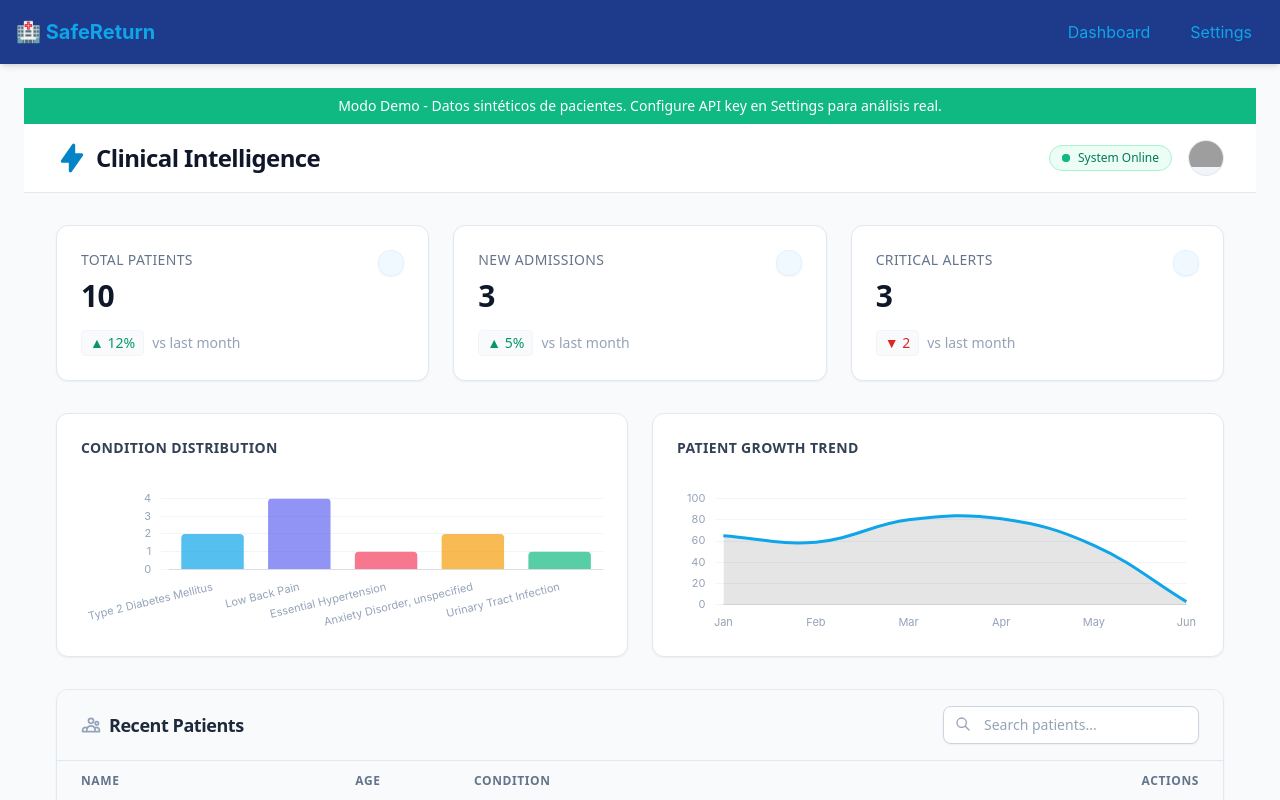
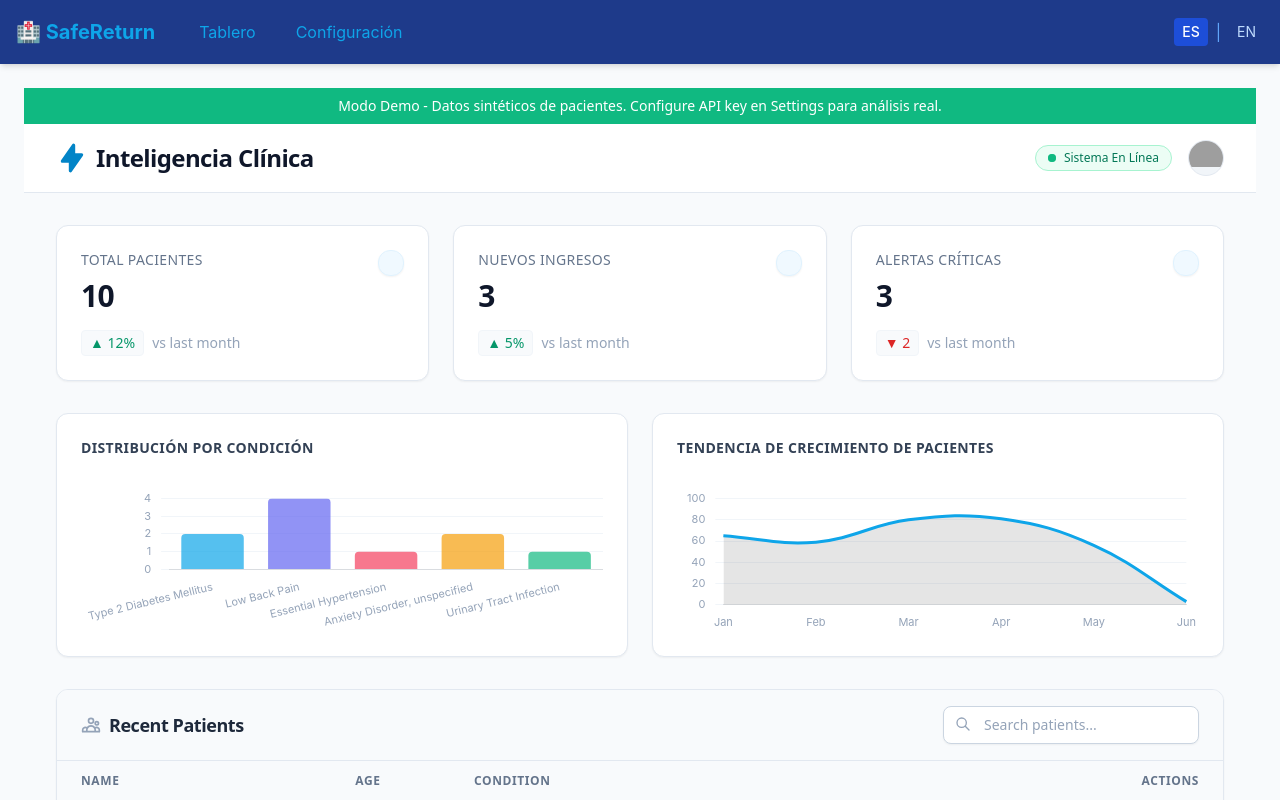
Before and after one commit to JuanCamacho198/SafeReturn, a SvelteKit app in the folder frontend/: page /dashboard in a window 1280 px wide. Shown: the top 800 px of the page. Built offline with nearby package versions, Linux system fonts and the light colour scheme; grey boxes are pictures that could not be loaded.

Commit message:
feat: implement localization for navigation and patient details

```diff
--- a/frontend/src/routes/+layout.svelte
+++ b/frontend/src/routes/+layout.svelte
@@ -1,21 +1,26 @@
 <script lang="ts">
   import '../app.css';
+  import { t } from '$lib/i18n';
+  import LanguageSwitcher from '$lib/components/LanguageSwitcher.svelte';
 </script>
 
 <div class="min-h-screen flex flex-col">
   <nav class="bg-blue-900 text-white p-4 shadow-md">
     <div class="container mx-auto flex justify-between items-center">
+      <div class="flex items-center gap-8">
         <a href="/" class="text-xl font-bold flex items-center gap-2">
-        🏥 SafeReturn
+          🏥 {$t('app.title')}
         </a>
         <div class="flex gap-4">
           <a href="/dashboard" class="hover:text-blue-200 transition px-3 py-1 rounded hover:bg-blue-800">
-          Dashboard
+            {$t('nav.dashboard')}
           </a>
           <a href="/settings" class="hover:text-blue-200 transition px-3 py-1 rounded hover:bg-blue-800">
-          Settings
+            {$t('nav.settings')}
           </a>
         </div>
+      </div>
+      <LanguageSwitcher />
     </div>
   </nav>
 
@@ -26,6 +31,6 @@
   </main>
 
   <footer class="bg-gray-100 p-4 text-center text-sm text-gray-600">
-    SafeReturn v0.1.0 — Healthcare Readmission Prediction
+    {$t('app.subtitle')}
   </footer>
 </div>
--- a/frontend/src/routes/dashboard/+page.svelte
+++ b/frontend/src/routes/dashboard/+page.svelte
@@ -6,8 +6,10 @@
   import GlassChart from '$lib/components/GlassChart.svelte';
   import PatientTable from '$lib/components/PatientTable.svelte';
   import syntheticData from '$lib/synthetic_patients.json';
+  import { t } from '$lib/i18n';
 
   // Generate random names for patients
+
   const firstNames = ['James', 'Mary', 'John', 'Patricia', 'Robert', 'Jennifer', 'Michael', 'Linda', 'William', 'Elizabeth', 'David', 'Barbara', 'Richard', 'Susan', 'Joseph', 'Jessica', 'Thomas', 'Sarah', 'Charles', 'Karen'];
   const lastNames = ['Smith', 'Johnson', 'Williams', 'Brown', 'Jones', 'Garcia', 'Miller', 'Davis', 'Rodriguez', 'Martinez', 'Hernandez', 'Lopez', 'Gonzalez', 'Wilson', 'Anderson', 'Thomas', 'Taylor', 'Moore', 'Jackson', 'Martin'];
 
@@ -142,7 +144,7 @@
 <div class="min-h-screen bg-slate-50 font-sans text-slate-900 pb-12">
   <!-- Demo Mode Banner -->
   <div class="bg-emerald-500 text-white text-center py-2 text-sm font-medium">
-    Modo Demo - Datos sintéticos de pacientes. Configure API key en Settings para análisis real.
+    {$t('app.demo_mode')}
   </div>
 
   <!-- Navigation/Header Bar -->
@@ -155,7 +157,7 @@
                     <path fill-rule="evenodd" d="M11.3 1.046A1 1 0 0112 2v5h4a1 1 0 01.82 1.573l-7 10A1 1 0 018 18v-5H4a1 1 0 01-.82-1.573l7-10a1 1 0 011.12-.38z" clip-rule="evenodd" />
                 </svg>
             </span>
-            Clinical Intelligence
+            {$t('dashboard.title')}
         </h1>
       </div>
       <div class="flex items-center gap-4">
@@ -164,7 +166,7 @@
             <span class="absolute inline-flex h-full w-full animate-ping rounded-full bg-emerald-400 opacity-75"></span>
             <span class="relative inline-flex h-2 w-2 rounded-full bg-emerald-500"></span>
           </span>
-          System Online
+          {$t('app.system_online')}
         </div>
         <div class="h-9 w-9 overflow-hidden rounded-full border border-slate-200 bg-slate-100">
           <img src="https://ui-avatars.com/api/?name=Dr+Smith&background=0ea5e9&color=fff" alt="User" />
@@ -178,7 +180,7 @@
     <!-- KPI Grid -->
     <div class="grid grid-cols-1 gap-6 md:grid-cols-3">
       <StatCard
-        title="Total Patients"
+        title={$t('dashboard.stats.total_patients')}
         value={metrics?.totalPatients || 0}
         loading={loadingMetrics}
         trend="up"
@@ -186,7 +188,7 @@
         icon="fas fa-users"
       />
       <StatCard
-        title="New Admissions"
+        title={$t('dashboard.stats.new_admissions')}
         value={metrics?.newThisMonth || 0}
         loading={loadingMetrics}
         trend="up"
@@ -194,7 +196,7 @@
         icon="fas fa-user-plus"
       />
       <StatCard
-        title="Critical Alerts"
+        title={$t('dashboard.stats.critical_alerts')}
         value="3"
         loading={loadingMetrics}
         trend="down"
@@ -208,7 +210,7 @@
       <div class="min-h-87.5">
           <GlassChart
             type="bar"
-            title="Condition Distribution"
+            title={$t('dashboard.charts.condition_distribution')}
             data={distributionData}
             loading={loadingMetrics}
           />
@@ -216,7 +218,7 @@
       <div class="min-h-87.5">
           <GlassChart
             type="line"
-            title="Patient Growth Trend"
+            title={$t('dashboard.charts.patient_growth')}
             data={growthData}
             loading={loadingMetrics}
           />
```
Also changed, not shown: frontend/src/routes/patients/[id]/+page.svelte (+27 -25 lines). Lines whose indentation alone changed are shown as unchanged.
